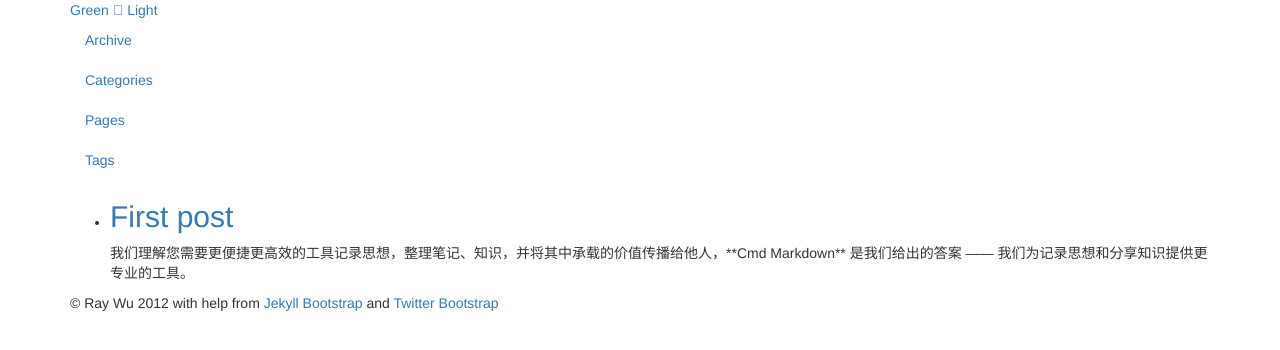
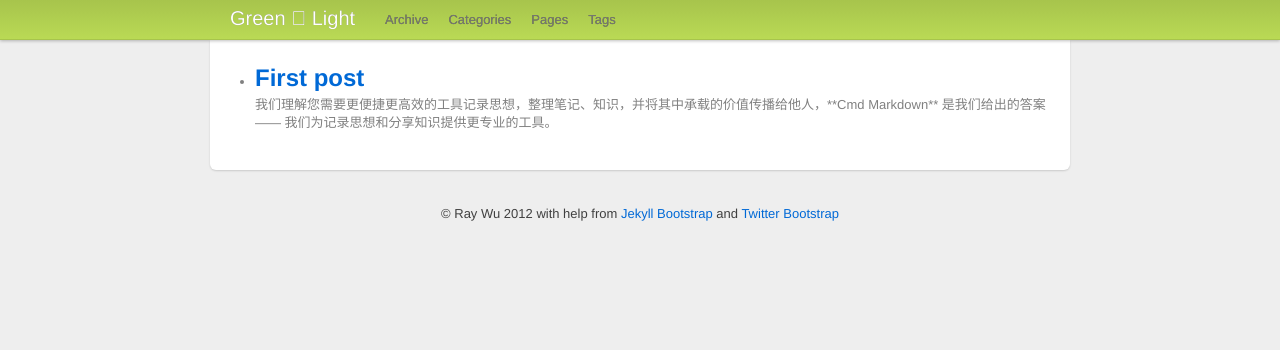
Before and after one commit to xia0guang/xia0guang.github.io, a Jekyll site: the page built from index.md, in a window 1280 px wide. Shown: the top 350 px of the page. Built offline with Jekyll 4.4.1, drawn with Linux system fonts in a browser that asks for light colours; nearby versions of some CDN libraries; library files that are not in the unit come from our copies.

Commit message:
fix draft 1

```diff
--- a/_config.yml
+++ b/_config.yml
@@ -64,7 +64,7 @@ JB :
   #   http://s3.amazonaws.com/yoursite/themes/watermelon
   #   /assets
   #
-  ASSET_PATH : xia0guang.github.io/assets/themes/twitter
+  ASSET_PATH : assets/themes/twitter
 
   # These paths are to the main pages Jekyll-Bootstrap ships with.
   # Some JB helpers refer to these paths; change them here if needed.
```
Also changed, not shown: 8 other files.
